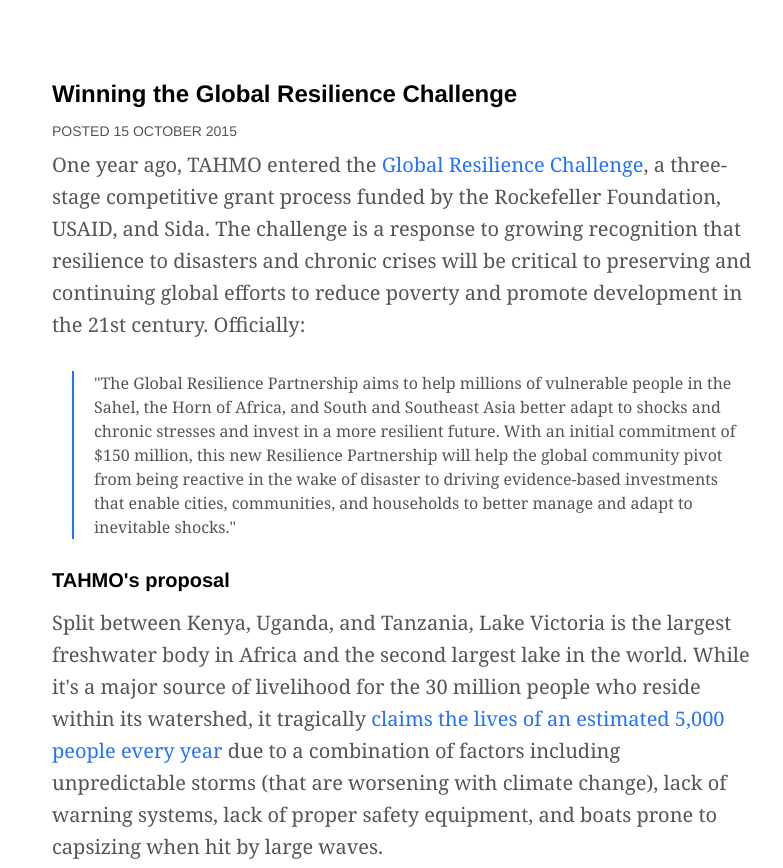
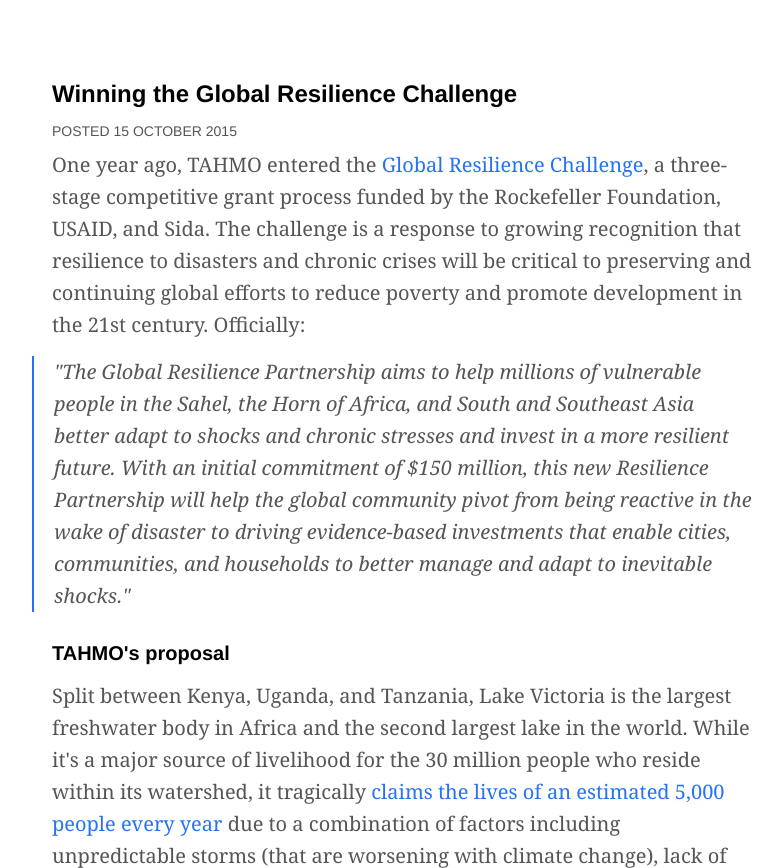
Before and after one commit to zacariias/zacharydunn, a plain HTML site: page posts/winning-the-global-resilience-challenge.html in a window 1280 px wide. Shown: the top 868 px of the page, without its empty margins (238-1021 px from the left). Drawn offline with Linux system fonts and the light colour scheme.

Commit message:
Style edits

```diff
--- a/style.css
+++ b/style.css
@@ -12,7 +12,7 @@ h1 {
 h2 {
   font-family: 'Helvetica Neue', Helvetica, Arial, sans-serif;
   font-size: 20px;
-  margin-bottom: 15px;
+  margin: 30px 0 15px 0;
 }
 
 a {
@@ -48,8 +48,6 @@ div.post {
   clear: both;
   width: 700px;
   margin: 80px auto;
-  font-family: georgia, serif;
-  font-size: 20px;
 }
 
 div.post p a {
@@ -61,10 +59,13 @@ div.post p a:hover {
   box-shadow: 0 0 0 5px #DBE8FE;
 }
 
-div.post p {
+div.post p, div.post ol {
   color: #555;
   margin-bottom: 15px;
   line-height: 32px;
+  font-family: Georgia, Cambria, "Times New Roman", Times, serif;
+  font-weight: 400;
+  font-size: 20px;
 }
 
 div.post p.preview {
@@ -72,12 +73,12 @@ div.post p.preview {
 }
 
 div.post p.quote {
-  margin: 30px 0 30px 20px;
-  font-size: 16px;
-  color: #555;
-  line-height: 24px;
   border-left: 2px solid #2473F6;
   padding-left: 20px;
+  position: relative;
+  left: -20px;
+  font-style: italic;
+  width: 700px;
 }
 
 div.post img {
```
